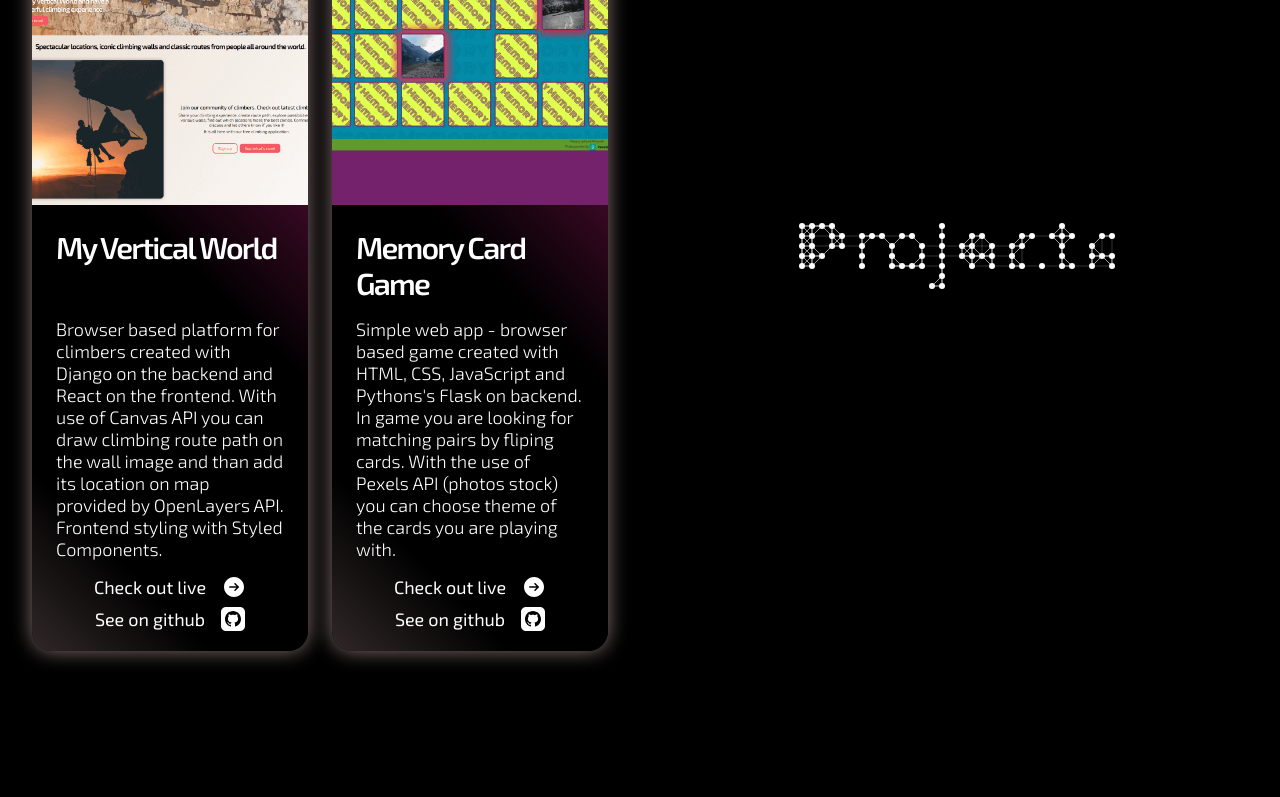
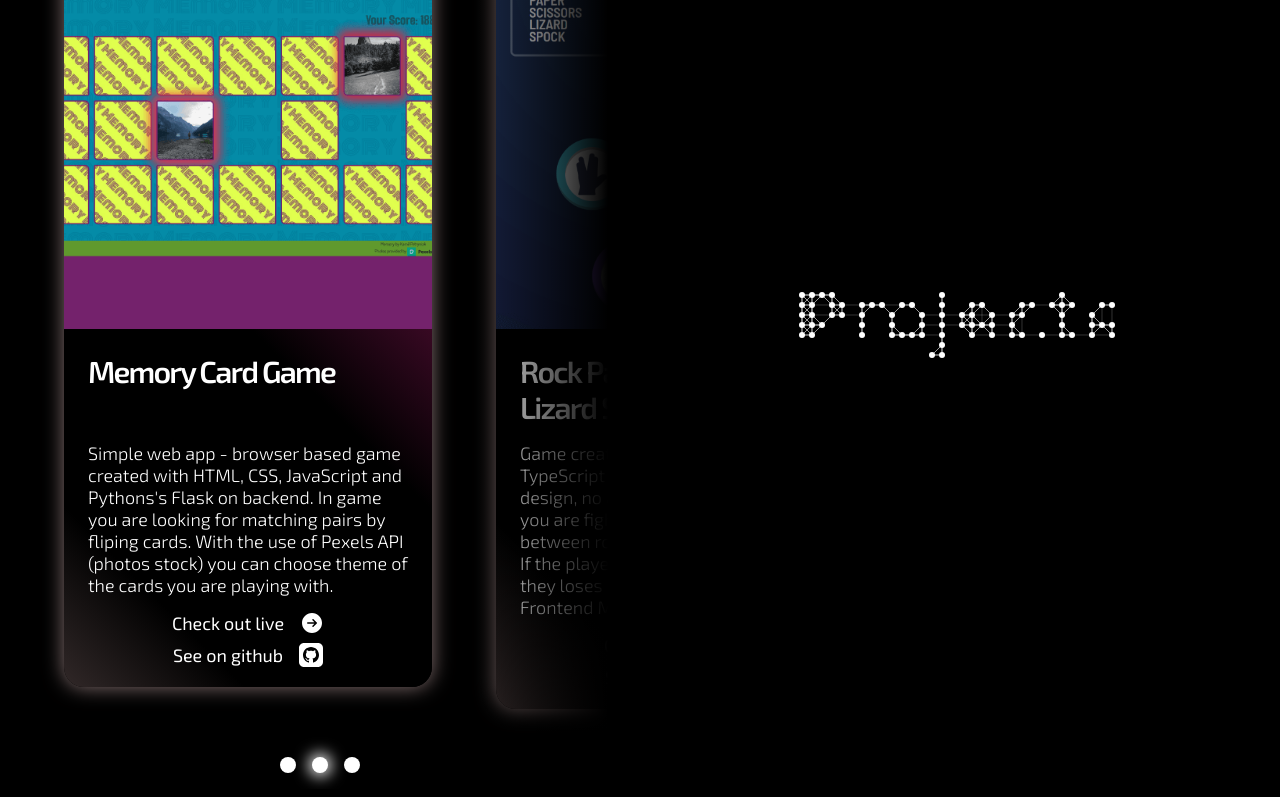
Before and after one commit to szalashaska/my-homepage, a React (Create React App) app: page / in a window 1280 px wide. Shown: the part 2000-2797 px from the top of the page. Built offline with nearby package versions, Linux system fonts and the light colour scheme.

Commit message:
Added carusel

```diff
--- a/src/components/AboutMe.jsx
+++ b/src/components/AboutMe.jsx
@@ -11,7 +11,7 @@ import {
 } from "../GlobalStyles";
 
 import harvard from "../assets/harvard.png";
-import useInView from "./useInView";
+import useInView from "../hooks/useInView";
 import AnimatedText from "./AnimatedText";
 
 const AbouteMeStyled = styled(Section)``;
@@ -110,7 +110,7 @@ const AboutMe = () => {
           </Paragraph>
           <Paragraph> SQLite, PostgreSQL,</Paragraph>
           <Paragraph>React, Django, Flask,</Paragraph>
-          <Paragraph>Styled Components, React Router</Paragraph>
+          <Paragraph>Sass, Styled Components, React Router</Paragraph>
         </Wrapper>
       </Column>
     </AbouteMeStyled>
--- a/src/components/AnimatedBackground.jsx
+++ b/src/components/AnimatedBackground.jsx
@@ -29,7 +29,6 @@ const AnimatedBackgroundStyled = styled.canvas`
 
 const AnimatedBackground = () => {
   const animationRef = useRef(null);
-  const observerRef = useRef(null);
   const canvasRef = useRef(null);
   const mouseRef = useRef({
     x: 0,
@@ -180,13 +179,14 @@ const AnimatedBackground = () => {
     initiateAnimation();
 
     if (canvasRef.current) {
-      observerRef.current = new ResizeObserver(initiateAnimation).observe(
+      let observer;
+      observer = new ResizeObserver(initiateAnimation).observe(
         canvasRef.current.parentNode
       );
 
       return () => {
         // Delete observer and cancel animiation
-        if (observerRef.current) observerRef.current.disconnect();
+        if (observer) observer.disconnect();
         if (animationRef.current) cancelAnimationFrame(animationRef.current);
       };
     }
--- a/src/components/AnimatedText.jsx
+++ b/src/components/AnimatedText.jsx
@@ -26,7 +26,6 @@ const AnimatedTextStyled = styled.canvas`
 
 const AnimatedText = ({ text }) => {
   const animationRef = useRef(null);
-  const observerRef = useRef(null);
   const canvasRef = useRef(null);
   const canvasRectRef = useRef(null);
   const mouseRef = useRef({
@@ -239,13 +238,14 @@ const AnimatedText = ({ text }) => {
     initiateAnimation();
 
     if (canvasRef.current) {
-      observerRef.current = new ResizeObserver(initiateAnimation).observe(
+      let observer;
+      observer = new ResizeObserver(initiateAnimation).observe(
         canvasRef.current.parentNode
       );
 
       return () => {
         // Delete observer and cancel animiation
-        if (observerRef.current) observerRef.current.disconnect();
+        if (observer) observer.disconnect();
         if (animationRef.current) cancelAnimationFrame(animationRef.current);
       };
     }
--- a/src/components/Card.jsx
+++ b/src/components/Card.jsx
@@ -20,6 +20,7 @@ const ArrowIco = styled(Arrow)`
 `;
 
 const CardStyled = styled.div`
+  margin: 2rem;
   width: 100%;
   border-radius: 20px;
   overflow: hidden;
@@ -27,9 +28,9 @@ const CardStyled = styled.div`
   flex-direction: column;
   justify-content: space-between;
   box-shadow: 0 0 20px #867272;
-  @media screen and (min-width: 1200px) {
+  /* @media screen and (min-width: 1200px) {
     width: 50%;
-  }
+  } */
 `;
 
 const TextWrapper = styled.div`
@@ -38,6 +39,7 @@ const TextWrapper = styled.div`
   width: 100%;
   flex-grow: 1;
   position: relative;
+  white-space: normal;
   &:hover a {
     transform: scale(1.05);
     text-shadow: 0 0 5px rgba(255, 255, 255, 0.5);
@@ -95,7 +97,7 @@ const Card = ({ img, heading, text, link, github }) => {
             href={link}
             target="_blank"
             rel="noopener noreferrer"
-            aria-label="See live deployed application"
+            aria-label="See live deployed application."
           >
             <>Check out live</>
             <Icon as={ArrowIco} />
@@ -104,7 +106,7 @@ const Card = ({ img, heading, text, link, github }) => {
             href={github}
             target="_blank"
             rel="noopener noreferrer"
-            aria-label="See project's code on github"
+            aria-label="See project's code on github."
           >
             See on github
             <Icon as={GithubIco} />
--- /dev/null
+++ b/src/components/Carusel.jsx
@@ -0,0 +1,230 @@
+import { cloneElement, useEffect, useState } from "react";
+import { useRef } from "react";
+import { Children } from "react";
+import styled from "styled-components";
+
+const DISPLAY_OPTIONS = [
+  { translate: 100, width: 100 }, // 1 item in view, slide by 1.
+  { translate: 75, width: 75 }, // 1.5 items in view, slide by 1.
+  { translate: 50, width: 50 }, // 2 items in view, slide by 1.
+  { translate: 100, width: 50 }, // 2 items in view, slide by 2.
+];
+
+const CaruselStyled = styled.div`
+  position: relative;
+  width: 100%;
+  overflow: hidden;
+  &::after {
+    content: "";
+    top: 0;
+    right: 0;
+    position: absolute;
+    width: 25%;
+    height: 100%;
+    z-index: 100;
+    background: linear-gradient(to right, transparent, var(--bg-clr));
+    display: ${(props) => (props.blurRightSide ? "block" : "none")};
+  }
+`;
+
+const CaruselItemStyled = styled.div`
+  width: ${(props) => props.width};
+  display: inline-flex;
+  align-items: center;
+  justify-content: center;
+`;
+
+const InnerCarusel = styled.div`
+  transform: translateX(-${(props) => props.translate}%);
+  white-space: nowrap;
+  transition: transform 0.3s;
+`;
+
+const Indicators = styled.div`
+  padding: 1rem;
+  display: flex;
+  justify-content: center;
+  align-items: center;
+  gap: 1rem;
+`;
+
+const DotButton = styled.button`
+  --dot-size: 1rem;
+  background-color: var(--font-clr);
+  box-shadow: ${(props) =>
+    props.active ? "0 0 15px 3px var(--font-clr)" : ""};
+  border: none;
+  border-radius: 50%;
+  width: var(--dot-size);
+  height: var(--dot-size);
+  cursor: pointer;
+  transition: all 0.3s;
+  &:hover,
+  &:focus {
+    box-shadow: 0 0 15px var(--font-clr);
+  }
+`;
+
+const NextPrevButton = styled.button`
+  --button-size: 2rem;
+  position: absolute;
+  right: ${(props) => (props.right ? "2%" : "auto")};
+  left: ${(props) => (props.left ? "2%" : "auto")};
+  top: 50%;
+  z-index: 150;
+  background-color: var(--font-clr);
+  font-weight: 500;
+  box-shadow: 0 0 10px var(--font-clr);
+  border: none;
+  border-radius: 50%;
+  width: var(--button-size);
+  height: var(--button-size);
+  cursor: pointer;
+  opacity: ${(props) => (props.visable ? 1 : 0)};
+
+  transition: opacity 1s, transform 0.3s;
+  &:hover,
+  &:focus {
+    transform: scale(1.1);
+  }
+
+  & span {
+    position: absolute;
+    display: block;
+    width: 50%;
+    height: 3px;
+    background: var(--bg-clr);
+    transform-origin: center ${(props) => (props.left ? "left" : "right")};
+    border-radius: 30%;
+  }
+  & span:first-of-type {
+    transform: ${(props) =>
+      props.left
+        ? "translate(50%, 25%) rotate(-35deg)"
+        : "translate(50%, 25%) rotate(35deg)"};
+  }
+  & span:last-of-type {
+    transform: ${(props) =>
+      props.left
+        ? "translate(50%, -25%) rotate(35deg)"
+        : "translate(50%, -25%) rotate(-35deg)"};
+  }
+`;
+
+export const CaruselItem = ({ children, width }) => {
+  return <CaruselItemStyled width={width}>{children}</CaruselItemStyled>;
+};
+
+const Carusel = ({ children, displayOption }) => {
+  const [activeIndex, setActiveIndex] = useState(0);
+  const [hovering, setHovering] = useState(false);
+  const touchStratCoordsRef = useRef(null);
+
+  let displayVariant;
+
+  if (
+    !displayOption ||
+    displayOption < 0 ||
+    displayOption >= displayOption.length
+  )
+    displayVariant = DISPLAY_OPTIONS[0];
+  else {
+    displayVariant = DISPLAY_OPTIONS[displayOption];
+  }
+
+  const updateIndex = (newIndex) => {
+    const childrenCount = Children.count(children);
+    if (newIndex < 0) {
+      newIndex = childrenCount - 1;
+    } else if (newIndex >= childrenCount) {
+      newIndex = 0;
+    }
+
+    setActiveIndex(newIndex);
+  };
+
+  const handleSwipeOnTouchscreen = (endCoords) => {
+    if (!touchStratCoordsRef.current) return;
+
+    const startCoords = touchStratCoordsRef.current;
+    // Minimal swipe distance = 50
+    if (Math.abs(startCoords - endCoords) < 50) return;
+
+    if (startCoords > endCoords) updateIndex(activeIndex + 1);
+    else if (startCoords < endCoords) updateIndex(activeIndex - 1);
+  };
+
+  useEffect(() => {
+    const interval = setInterval(() => {
+      if (!hovering) updateIndex(activeIndex + 1);
+    }, 5000);
+
+    return () => {
+      if (interval) clearInterval(interval);
+    };
+  });
+
+  return (
+    <CaruselStyled
+      onMouseEnter={() => setHovering(true)}
+      onMouseLeave={() => setHovering(false)}
+      onTouchStart={(e) => {
+        touchStratCoordsRef.current = e.touches[0].clientX;
+      }}
+      onTouchEnd={(e) => {
+        handleSwipeOnTouchscreen(e.changedTouches[0].clientX);
+      }}
+      blurRightSide={displayOption === 1}
+    >
+      <InnerCarusel translate={activeIndex * displayVariant.translate}>
+        {Children.map(children, (child, index) =>
+          cloneElement(child, { width: `${displayVariant.width}%` })
+        )}
+
+        {/* First ELement is cloned and put at the end*/}
+        {cloneElement(children[0], {
+          width: `${displayVariant.width}%`,
+        })}
+      </InnerCarusel>
+      <Indicators>
+        <NextPrevButton
+          type="button"
+          onClick={() => {
+            updateIndex(activeIndex - 1);
+          }}
+          left
+          aria-label="Previous project button."
+          visable={hovering}
+        >
+          <span />
+          <span />
+        </NextPrevButton>
+        {Children.map(children, (child, index) => (
+          <DotButton
+            active={index === activeIndex}
+            type="button"
+            onClick={() => {
+              updateIndex(index);
+            }}
+            title={`Carusel index numer ${index + 1} button.`}
+            aria-label={`Carusel index numer ${index + 1} button.`}
+          ></DotButton>
+        ))}
+        <NextPrevButton
+          type="button"
+          onClick={() => {
+            updateIndex(activeIndex + 1);
+          }}
+          right
+          aria-label="Next project button."
+          visable={hovering}
+        >
+          <span />
+          <span />
+        </NextPrevButton>
+      </Indicators>
+    </CaruselStyled>
+  );
+};
+
+export default Carusel;
--- a/src/components/Contacts.jsx
+++ b/src/components/Contacts.jsx
@@ -4,7 +4,7 @@ import { ReactComponent as Github } from "../assets/github.svg";
 import { ReactComponent as Linkedin } from "../assets/linkedin.svg";
 import { ReactComponent as Email } from "../assets/email.svg";
 import { ReactComponent as Download } from "../assets/download.svg";
-import useInView from "./useInView";
+import useInView from "../hooks/useInView";
 import AnimatedText from "./AnimatedText";
 
 const ContactsStyled = styled(Section)``;
@@ -100,7 +100,7 @@ const Contacts = () => {
           href="https://github.com/szalashaska"
           target="_blank"
           rel="noopener noreferrer"
-          aria-label="See my github account"
+          aria-label="See my github account."
         >
           <Icon as={GithubIco} />
           <Info>Github account</Info>
@@ -110,7 +110,7 @@ const Contacts = () => {
           href="https://www.linkedin.com/in/kamil-petryniak/"
           target="_blank"
           rel="noopener noreferrer"
-          aria-label="See my linkedin account"
+          aria-label="See my linkedin account."
         >
           <Icon as={LinkedinIco} />
           <Info>Linkedin account</Info>
@@ -120,7 +120,7 @@ const Contacts = () => {
           href="mailto: kamilpetryniak@gmail.com"
           target="_blank"
           rel="noopener noreferrer"
-          aria-label="Write email to me"
+          aria-label="Write email to me."
         >
           <Icon as={EmailIco} />
           <Info>Email me</Info>
@@ -130,7 +130,7 @@ const Contacts = () => {
           type="button"
           onClick={handleButtonClick}
           title="Download my CV"
-          aria-label="Download my CV"
+          aria-label="Download my CV."
         >
           <Icon as={DownloadIco} />
           <Info>Download my CV</Info>
--- a/src/components/Header.jsx
+++ b/src/components/Header.jsx
@@ -2,7 +2,7 @@ import styled from "styled-components";
 import AnimatedBackground from "../components/AnimatedBackground";
 import { Heading1 } from "../GlobalStyles";
 import myself from "../assets/myself.jpg";
-import useInView from "./useInView";
+import useInView from "../hooks/useInView";
 
 const HeaderStyled = styled.main`
   position: relative;
--- a/src/components/Navbar.jsx
+++ b/src/components/Navbar.jsx
@@ -225,7 +225,7 @@ const Navbar = () => {
             type="button"
             onClick={handleThemeChange}
             title="Color theme button"
-            aria-label="Color theme button"
+            aria-label="Color theme button."
           >
             {theme === "dark" ? <BrightIco /> : <DarkIco />}
           </ModeButton>
--- a/src/components/Projects.jsx
+++ b/src/components/Projects.jsx
@@ -1,32 +1,11 @@
+import { useEffect, useRef, useState } from "react";
 import styled from "styled-components";
 import { Column, Heading2, Section, SectionTitle } from "../GlobalStyles";
-import verical from "../assets/my-vertical.PNG";
-import memory from "../assets/memory.PNG";
 import Card from "./Card";
-import useInView from "./useInView";
+import useInView from "../hooks/useInView";
 import AnimatedText from "./AnimatedText";
-
-const projectCards = [
-  {
-    id: 1,
-    img: verical,
-    heading: "My Vertical World",
-    text: `Browser based platform for climbers created with Django on the backend and React on the frontend.
-     With use of Canvas API you can draw climbing route path on the wall image and than add its location on map provided by OpenLayers API.
-     Frontend styling with Styled Components.`,
-    link: "https://my-vertical-world-railway-production.up.railway.app/",
-    github: "https://github.com/szalashaska/my-vertical-world",
-  },
-  {
-    id: 2,
-    img: memory,
-    heading: "Memory Card Game",
-    text: `Simple web app - browser based game created with HTML, CSS, JavaScript and Pythons's Flask on backend.
-     In game you are looking for matching pairs by fliping cards. With the use of Pexels API (photos stock) you can choose theme of the cards you are playing with.`,
-    link: "https://web-production-120b.up.railway.app/",
-    github: "https://github.com/szalashaska/memory",
-  },
-];
+import Carusel, { CaruselItem } from "./Carusel";
+import { projectCards } from "../helpers/cardsData";
 
 const ProjectsStyled = styled(Section)`
   flex-direction: column-reverse;
@@ -35,30 +14,36 @@ const ProjectsStyled = styled(Section)`
   }
 `;
 
-const CardContainer = styled.div`
-  display: flex;
-  flex-direction: column;
-  gap: 1.5rem;
-  @media screen and (min-width: 500px) {
-    flex-direction: row;
-  }
-  @media screen and (min-width: 900px) {
-    flex-direction: column;
-  }
-  @media screen and (min-width: 1200px) {
-    flex-direction: row;
-  }
-`;
-
 const Projects = () => {
   const { inView, ref: myRef } = useInView();
+  const caruselContainerRef = useRef();
+  const [caruselWidth, setCaruselWidth] = useState();
+
+  const updateCaruselWidth = () => {
+    if (!caruselContainerRef.current) return;
+    setCaruselWidth(caruselContainerRef.current.clientWidth);
+  };
+
+  useEffect(() => {
+    if (caruselContainerRef.current) {
+      // console.log(caruselContainerRef.current.clientWidth);
+      let observer;
+      observer = new ResizeObserver(updateCaruselWidth).observe(
+        caruselContainerRef.current
+      );
+      return () => {
+        if (observer) observer.disconnect();
+      };
+    }
+  }, []);
 
   return (
     <ProjectsStyled id="projects" ref={myRef}>
-      <Column inView={inView}>
+      <Column inView={inView} ref={caruselContainerRef}>
         <Heading2 mb="2rem">Some of my recent projects</Heading2>
-        <CardContainer>
+        <Carusel displayOption={caruselWidth < 500 ? 0 : 1}>
           {projectCards.map((card) => (
+            <CaruselItem key={card.id}>
               <Card
                 key={card.id}
                 img={card.img}
@@ -67,8 +52,9 @@ const Projects = () => {
                 link={card.link}
                 github={card.github}
               />
+            </CaruselItem>
           ))}
-        </CardContainer>
+        </Carusel>
       </Column>
 
       <Column inView={true}>
--- /dev/null
+++ b/src/helpers/cardsData.js
@@ -0,0 +1,36 @@
+import verical from "../assets/my-vertical.PNG";
+import memory from "../assets/memory.PNG";
+import rockpaper from "../assets/rock-paper.PNG";
+
+export const projectCards = [
+  {
+    id: 1,
+    img: verical,
+    heading: "My Vertical World",
+    text: `Browser based platform for climbers created with Django on the backend and React on the frontend.
+       With use of Canvas API you can draw climbing route path on the wall image and than add its location on map provided by OpenLayers API.
+       Frontend styling with Styled Components.`,
+    link: "https://my-vertical-world-railway-production.up.railway.app/",
+    github: "https://github.com/szalashaska/my-vertical-world",
+  },
+  {
+    id: 2,
+    img: memory,
+    heading: "Memory Card Game",
+    text: `Simple web app - browser based game created with HTML, CSS, JavaScript and Pythons's Flask on backend.
+       In game you are looking for matching pairs by fliping cards. With the use of Pexels API (photos stock) you can choose theme of the cards you are playing with.`,
+    link: "https://web-production-120b.up.railway.app/",
+    github: "https://github.com/szalashaska/memory",
+  },
+
+  {
+    id: 3,
+    img: rockpaper,
+    heading: "Rock Paper Scissors Lizard Spock",
+    text: `Game created with React, using TypeScript and Sass. Responsive design, no animation libraries.
+      In game you are fighting against AI by choosing between rock, paper, lizard and spock. If the player wins, they gain
+      1 point, else they loses point. This is a solution to Frontend Mentor challenge.`,
+    link: "https://rock-paper-scissors-lizard-spock-virid.vercel.app/",
+    github: "https://github.com/szalashaska/rock-paper-scissors",
+  },
+];
```
Also changed, not shown: src/assets/rock-paper.PNG (added), src/hooks/useInView.jsx (renamed from src/components/useInView.jsx), 1 other file (tests, documents, lock files or other folders). Lines whose indentation alone changed are shown as unchanged.
